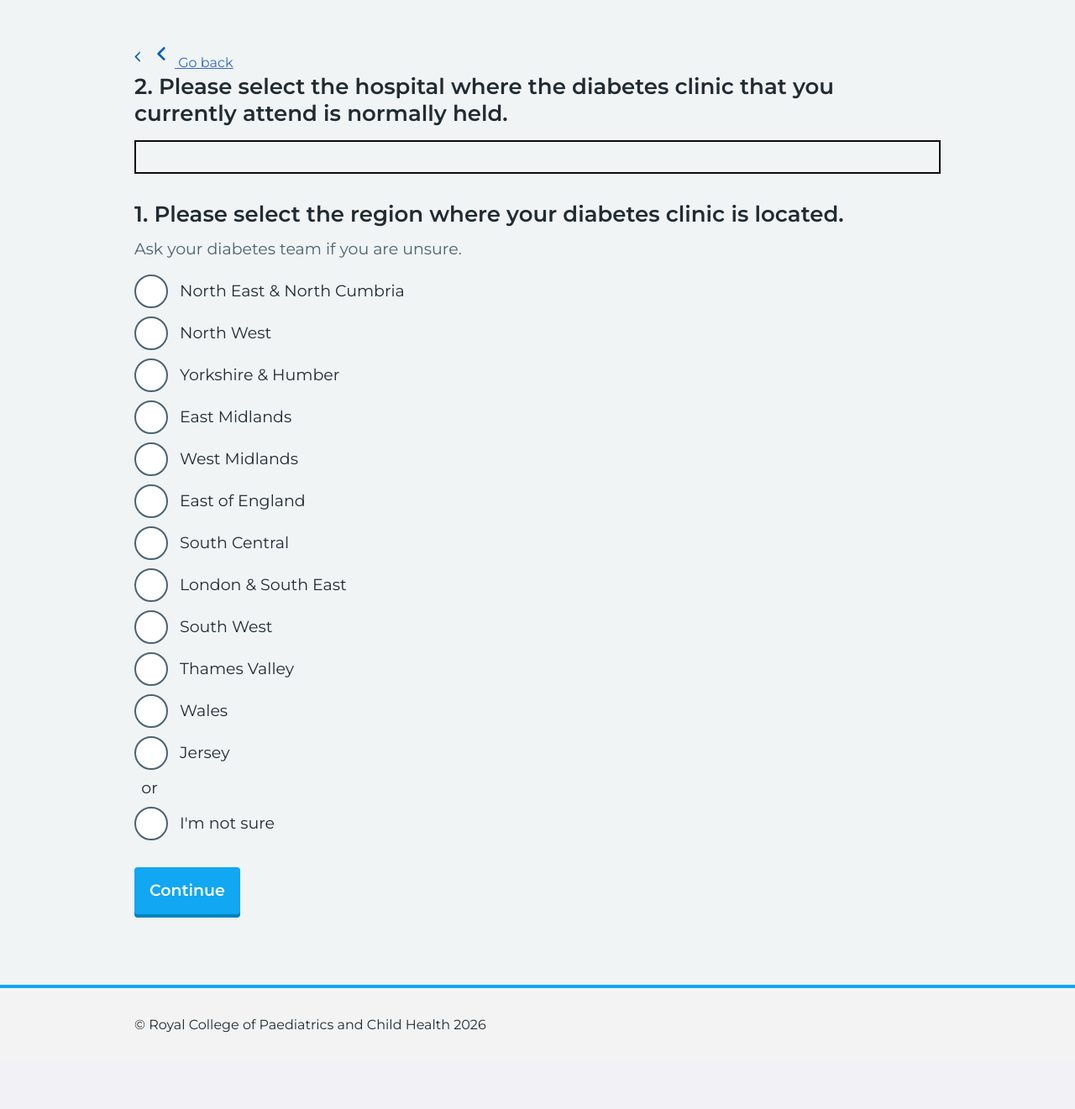
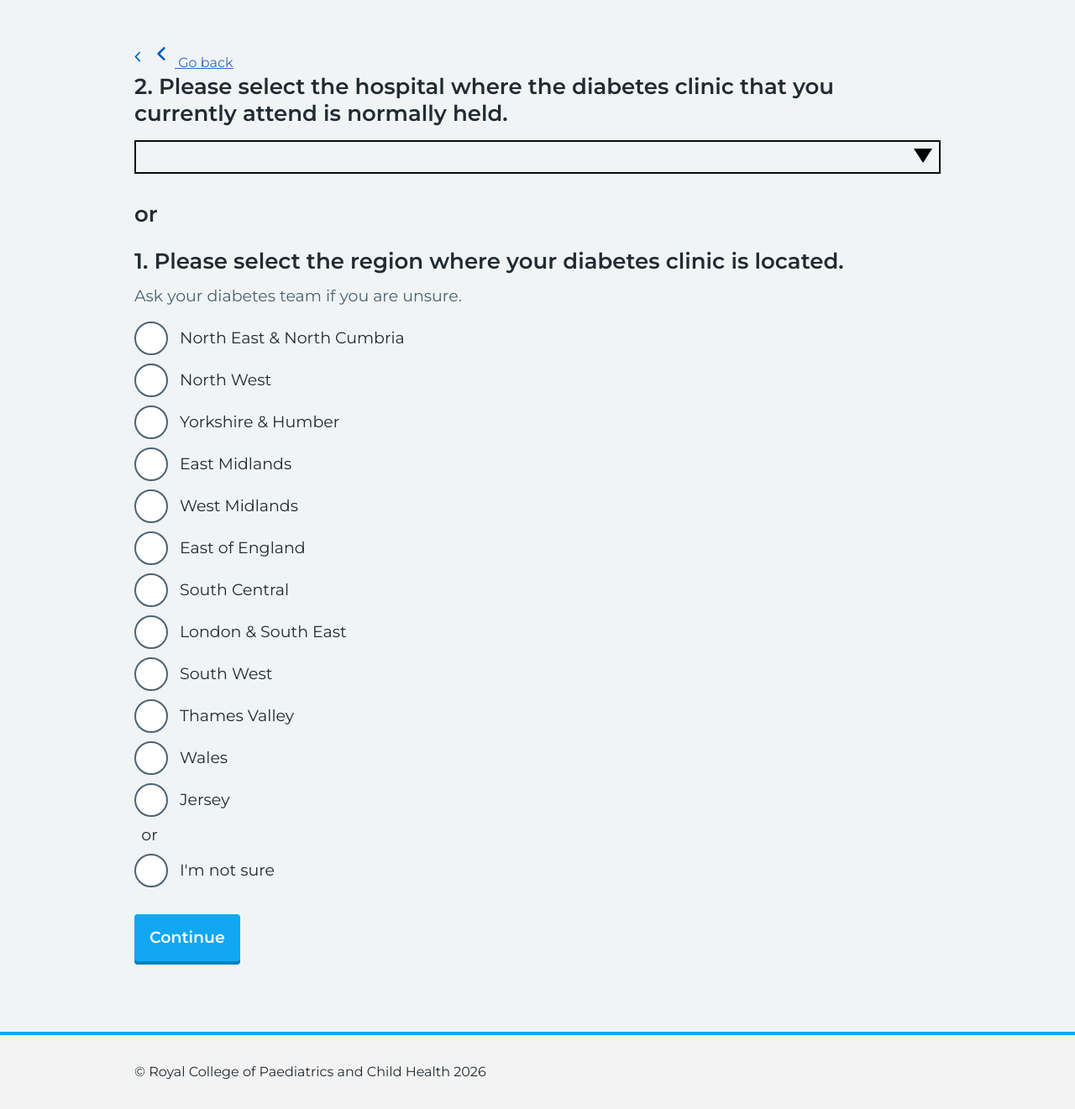
Before and after one commit to rcpch/npda-prem, a Django app: page /en/form/ in a window 1280 px wide. Shown: the part 72-1393 px from the top of the page at 84% size. Before the commit the page ends 1302 px from the top, so only its background shows below. Run offline with Django 5.2, Linux system fonts and the light colour scheme.

Commit message:
Fix dropdown arrow

```diff
--- a/static/css/rcpch.css
+++ b/static/css/rcpch.css
@@ -224,3 +224,8 @@ a:focus,
   left: auto;
   right: 11px;
 }
+
+/* z-index weirdness out of the box with the gov.uk autocomplete */
+.autocomplete__dropdown-arrow-down {
+  z-index: 1 !important;
+}
--- a/submissions/templates/submissions/clinic.html
+++ b/submissions/templates/submissions/clinic.html
@@ -22,6 +22,8 @@
       <div id="location-picker" class="autocomplete-wrapper"></div>
     </fieldset>
   </div>
+
+  <h3>{% trans 'or' %}</h3>
 
   <div class="nhsuk-form-group">
     <fieldset class="nhsuk-fieldset">
```
